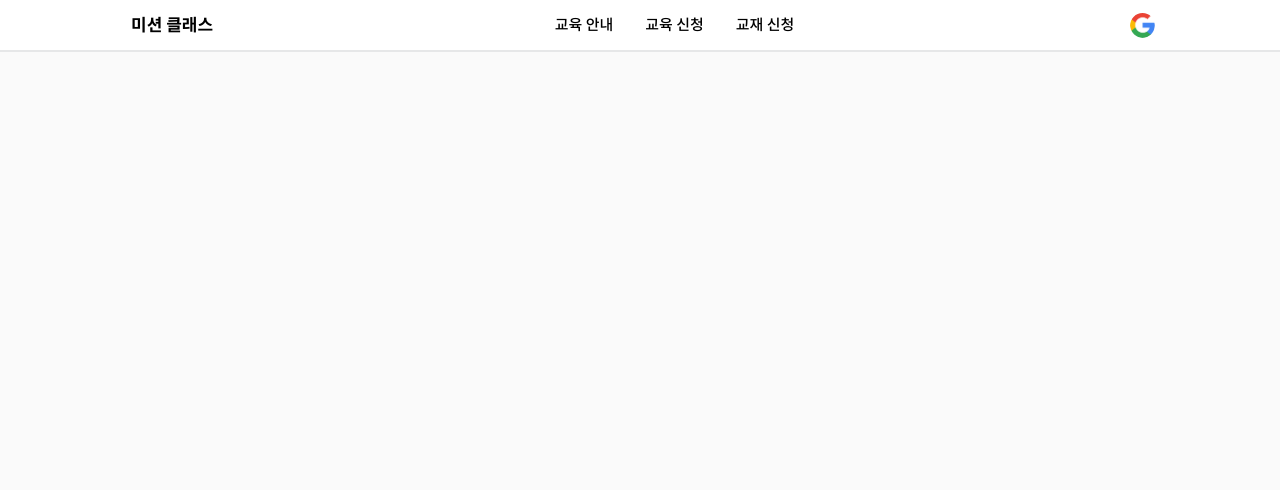
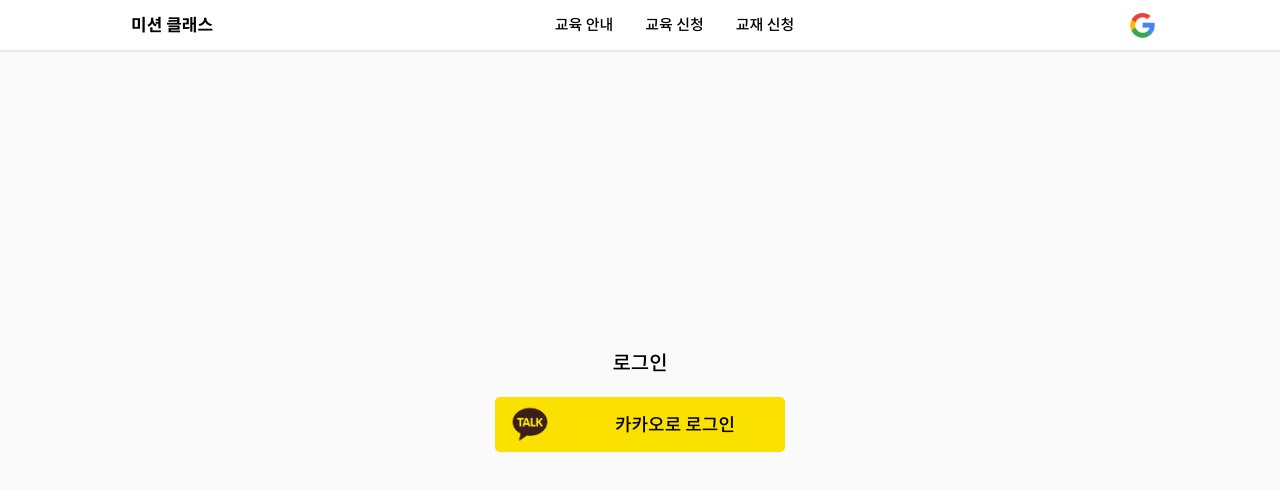
Before and after one commit to leedaeho1188/mission_class, a React (Create React App) app in the folder mission-class/: page /login in a window 1280 px wide. Shown: the top 490 px of the page. Built offline with nearby package versions, Linux system fonts and the light colour scheme.

Commit message:
kakao login page

```diff
--- a/mission-class/src/App.js
+++ b/mission-class/src/App.js
@@ -3,20 +3,24 @@ import {history} from "./redux/configStore";
 import {ConnectedRouter} from "connected-react-router";
 import { Route, Switch } from "react-router-dom";
 import Header from './shared/Header';
+import BottomMenu from './shared/BottomMenu';
 import ApplyClass from './pages/ApplyClass';
-import Main from './pages/Main'
-import Profile from './pages/Profile'
+import Main from './pages/Main';
+import Profile from './pages/Profile';
+import Login from './pages/Login';
 
 
 function App() {
   return (
     <React.Fragment>
       <Header/>
+      <BottomMenu/>
         <ConnectedRouter history={history}>
           <Switch>
             <Route exact path="/" component={Main} />
             <Route exact path="/apply" component={ApplyClass}/>
             <Route exact path="/profile" component={Profile}/>
+            <Route exact path="/login" component={Login}/>
           </Switch>
         </ConnectedRouter>
     </React.Fragment>
--- a/mission-class/src/pages/ApplyClass.js
+++ b/mission-class/src/pages/ApplyClass.js
@@ -4,8 +4,6 @@ import ApplyClassOption from '../components/ApplyClassOption'
 import ApplyClassBody from '../components/ApplyClassBody'
 
 const ApplyClass = () => {
-
-  console.log('하이')
 
   return(
     <React.Fragment>
--- /dev/null
+++ b/mission-class/src/pages/Login.js
@@ -0,0 +1,74 @@
+import React from 'react';
+import styled from 'styled-components';
+import KaKaoIcon from '../static/images/kakao.png'
+
+const Login = () => {
+
+  return(
+    <React.Fragment>
+      <LoginContainer>
+        <LoginBox>
+          <LoginHeader>로그인</LoginHeader>
+          <LoginButton href="https://kauth.kakao.com/oauth/authorize?client_id=68a1e51e217b3f360767faf6c34f4b03&redirect_uri=http://localhost:3000/oauth&response_type=code" >
+            <LoginButtonIcon src={KaKaoIcon} />
+            <LoginButtonText>카카오로 로그인</LoginButtonText>
+          </LoginButton>
+        </LoginBox>
+      </LoginContainer>
+    </React.Fragment>
+  )
+
+}
+
+const LoginContainer = styled.div`
+  width: 100%;
+  display: flex;
+`
+
+const LoginBox = styled.div`
+  width: 100%;
+  height: 100vh;
+  padding-top: 50px;
+  padding-bottom: 60px;
+  display: flex;
+  flex-direction: column;
+  padding: 0px 15px;
+  box-sizing: border-box;
+  justify-content: center;
+  align-items: center;
+`
+
+const LoginHeader = styled.div`
+  font-size: 20px;
+`
+
+const LoginButton = styled.a`
+height: 55px;
+width: 290px;
+margin-top: 20px;
+display: flex;
+align-items: center;
+border-radius: 5px;
+cursor: pointer;
+text-decoration: none;
+color: black;
+box-sizing: border-box;
+background: #FAE100;
+border: none;
+
+`
+const LoginButtonIcon = styled.img`
+  width: 50px;
+  height: auto;
+  padding: 0px 10px;
+  @media (max-width: 500px) {
+
+  } ;
+`;
+const LoginButtonText = styled.div`
+  text-align: center;
+  margin: auto;
+  font-size: 18px;
+`;
+
+export default Login;
--- /dev/null
+++ b/mission-class/src/shared/BottomMenu.js
@@ -0,0 +1,64 @@
+import React from 'react';
+import styled from 'styled-components';
+import HomeIcon from '@material-ui/icons/Home';
+import HomeOutlinedIcon from '@material-ui/icons/HomeOutlined';
+import MenuIcon from '@material-ui/icons/Menu';
+import PersonIcon from '@material-ui/icons/Person';
+import PersonOutlineIcon from '@material-ui/icons/PersonOutline';
+
+const BottomMenu = () => {
+
+  return(
+    <React.Fragment>
+      <BottomContainer>
+        <BottomIcon>
+          <HomeOutlinedIcon style={{fontSize:"30"}} />
+          <BottomIconText>메인</BottomIconText>
+        </BottomIcon>
+        <BottomIcon>
+          <MenuIcon style={{fontSize:"30"}} />
+          <BottomIconText>수업</BottomIconText>
+        </BottomIcon>
+        <BottomIcon>
+          <PersonOutlineIcon style={{fontSize:"30"}} />
+          <BottomIconText>프로필</BottomIconText>
+        </BottomIcon>
+      </BottomContainer>
+    </React.Fragment>
+  )
+
+}
+
+
+const BottomContainer = styled.div`
+  height: 60px;
+  width: 100%;
+  border-top: 2px #e6e7e8 solid;
+  background-color: #FFFFFF;
+  position: fixed;
+  left: 0;
+  bottom: 0;
+  display: flex;
+  justify-content: space-between;
+  align-items: center;
+  padding: 0 25px;
+  box-sizing: border-box;
+  @media (min-width:500px){
+    display: none;
+  }
+`
+
+const BottomIcon = styled.div`
+  display:flex;
+  align-items: center;
+  justify-content: center;
+  flex-direction: column;
+`
+
+const BottomIconText = styled.div`
+  font-size: 13px;
+
+
+`
+
+export default BottomMenu;
--- a/mission-class/src/shared/Header.js
+++ b/mission-class/src/shared/Header.js
@@ -11,7 +11,7 @@ const Header = () => {
 
   return(
     <React.Fragment>
-      {mobileMenu?
+      {/* {mobileMenu?
         <MobileMenu setMobileMenu={setMobileMenu} />
         // <>
         //   <OuterContainer onClick={()=>{setMobileMenu(false)}} />
@@ -23,12 +23,12 @@ const Header = () => {
         //     </MenuBox>
         //   </MenuContainer>
         // </>
-        :null}
+        :null} */}
       <HeaderContainer>
         <HeaderBox>
-          <HeaderMenuIcon onClick={() => {setMobileMenu(true)}} >
+          {/* <HeaderMenuIcon onClick={() => {setMobileMenu(true)}} >
             <MenuIcon/>
-          </HeaderMenuIcon>
+          </HeaderMenuIcon> */}
           <LogoBox onClick={() => {history.push('/')}} >미션 클래스</LogoBox>
           <HeaderSearchIcon>
             <SearchIcon/>
@@ -63,7 +63,6 @@ const HeaderContainer = styled.div`
   z-index: 20;
 `
 
-
 const HeaderBox = styled.div`
 width: 1060px;
 display: flex;
@@ -71,6 +70,9 @@ justify-content: space-between;
 align-items: center;
 padding: 0 15px;
 box-sizing: border-box;
+@media (max-width:500px){
+  width: 100%;
+};
 `
 
 const HeaderMenuIcon = styled.div`
@@ -82,6 +84,7 @@ const HeaderMenuIcon = styled.div`
     display: none;
   }
 `
+
 const HeaderSearchIcon = styled.div`
   display: flex;
   align-items: center;
```
Also changed, not shown: mission-class/src/static/images/kakao.png (added).
